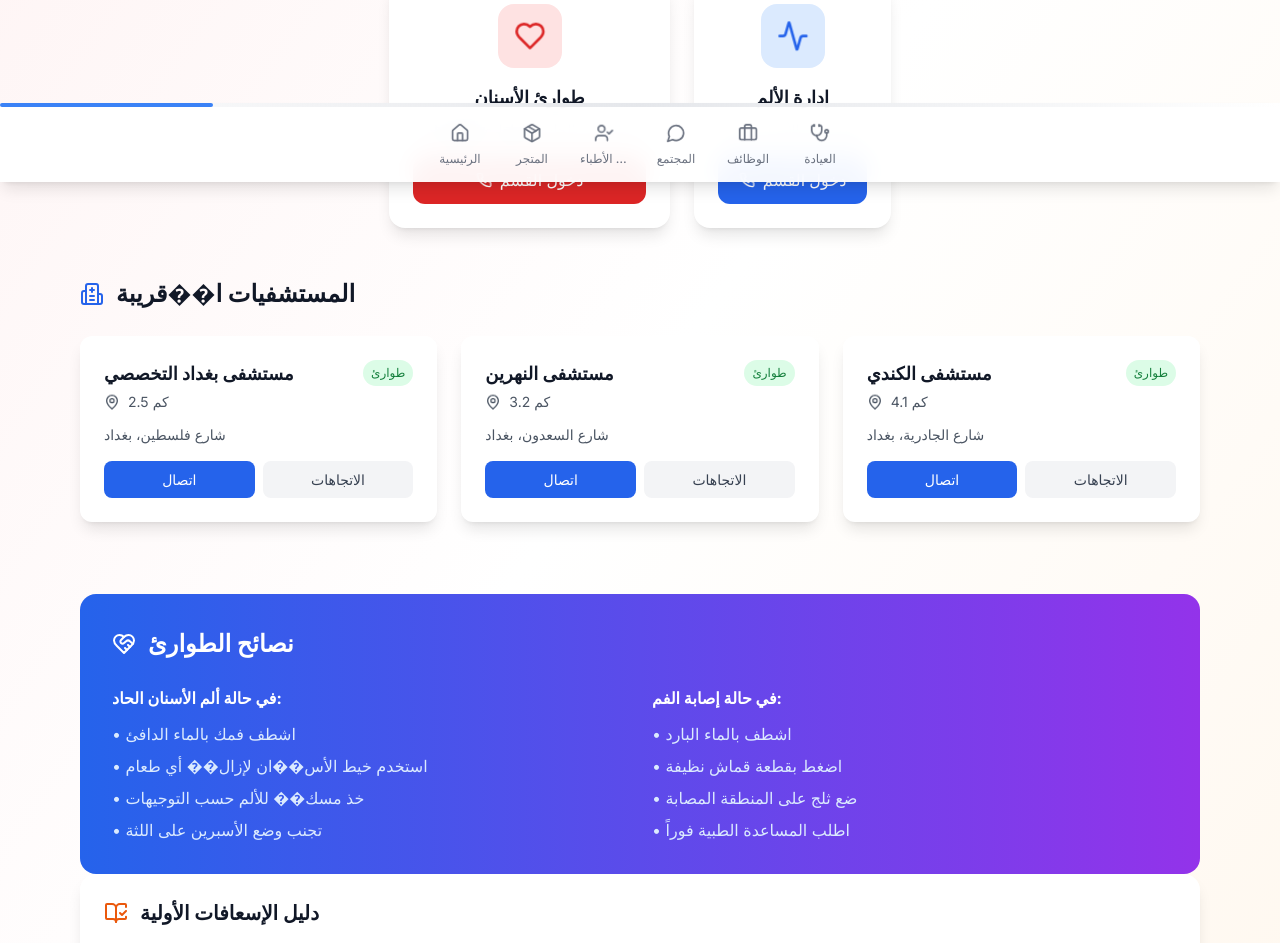
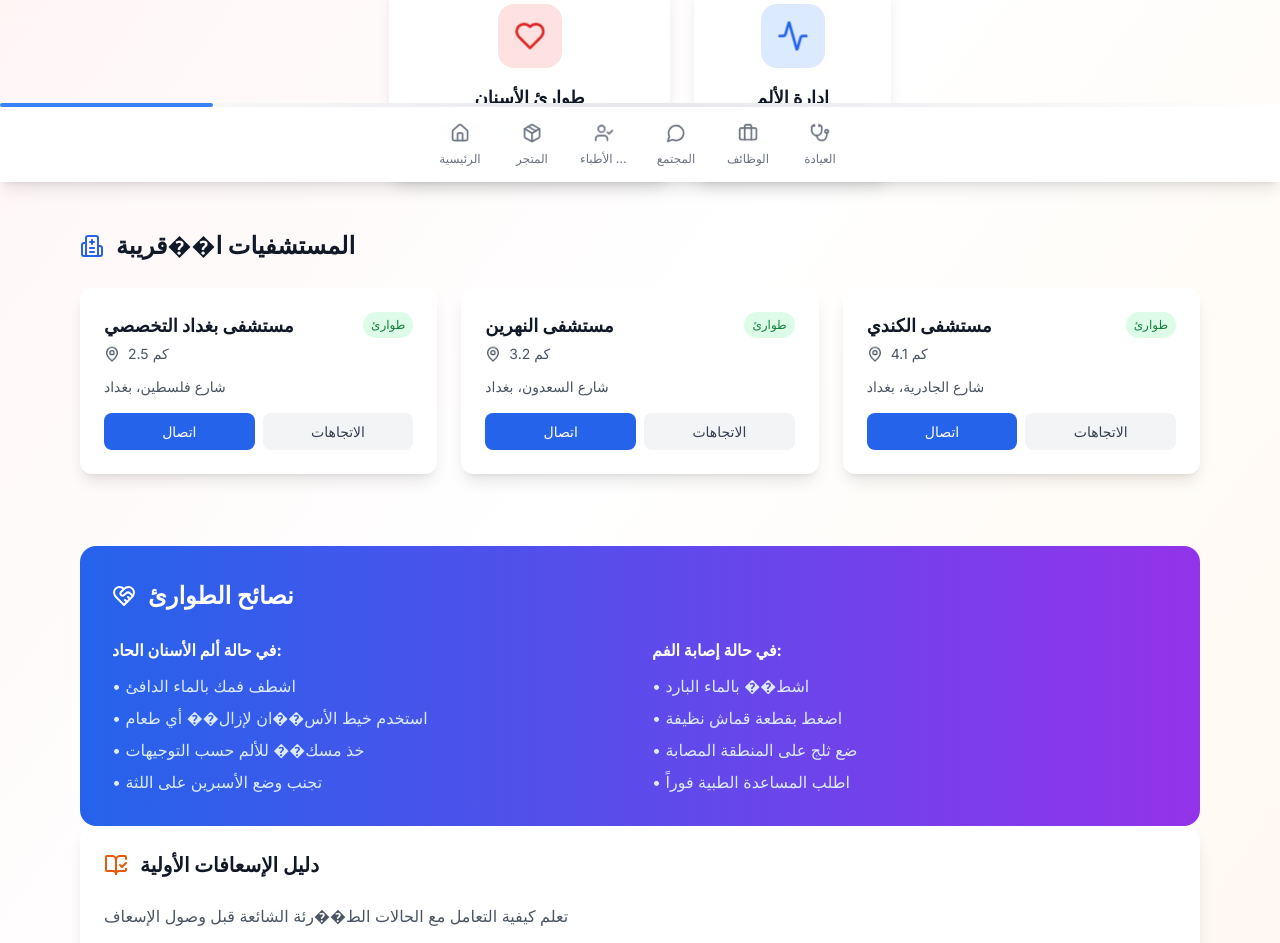
Before and after one commit to sultanaljumailyiq/smart, a React (Vite) app: page /emergency in a window 1280 px wide. Shown: the part 618-1561 px from the top of the page. Built offline with nearby package versions, Linux system fonts and the light colour scheme; no server answers.

Commit message:
Remove 'دخول القسم' button from Emergency services
cgen-5a4289e04b3d451b9442a06b9177b16a

```diff
--- a/client/pages/Emergency.tsx
+++ b/client/pages/Emergency.tsx
@@ -166,12 +166,6 @@ export default function Emergency() {
 
 
 
-                        <button type="button" onClick={(e) => e.stopPropagation()} className={cn("block w-full py-3 px-4 rounded-xl font-medium text-white transition-colors", service.color === "red" && "bg-red-600", service.color === "orange" && "bg-orange-600", service.color === "blue" && "bg-blue-600")}>
-                          <div className="flex items-center justify-center gap-2">
-                            <Phone className="w-4 h-4" />
-                            <span>دخول القسم</span>
-                          </div>
-                        </button>
                       </div>
                     </div>
                   </div>;
@@ -210,7 +204,7 @@ export default function Emergency() {
               <div>
                 <h3 className="font-bold mb-3">في حالة إصابة الفم:</h3>
                 <ul className="space-y-2 text-blue-100">
-                  <li>• اشطف بالماء البارد</li>
+                  <li>• اشط�� بالماء البارد</li>
                   <li>• اضغط بقطعة قماش نظيفة</li>
                   <li>• ضع ثلج على المنطقة المصابة</li>
                   <li>• اطلب المساعدة الطبية فوراً</li>
```
